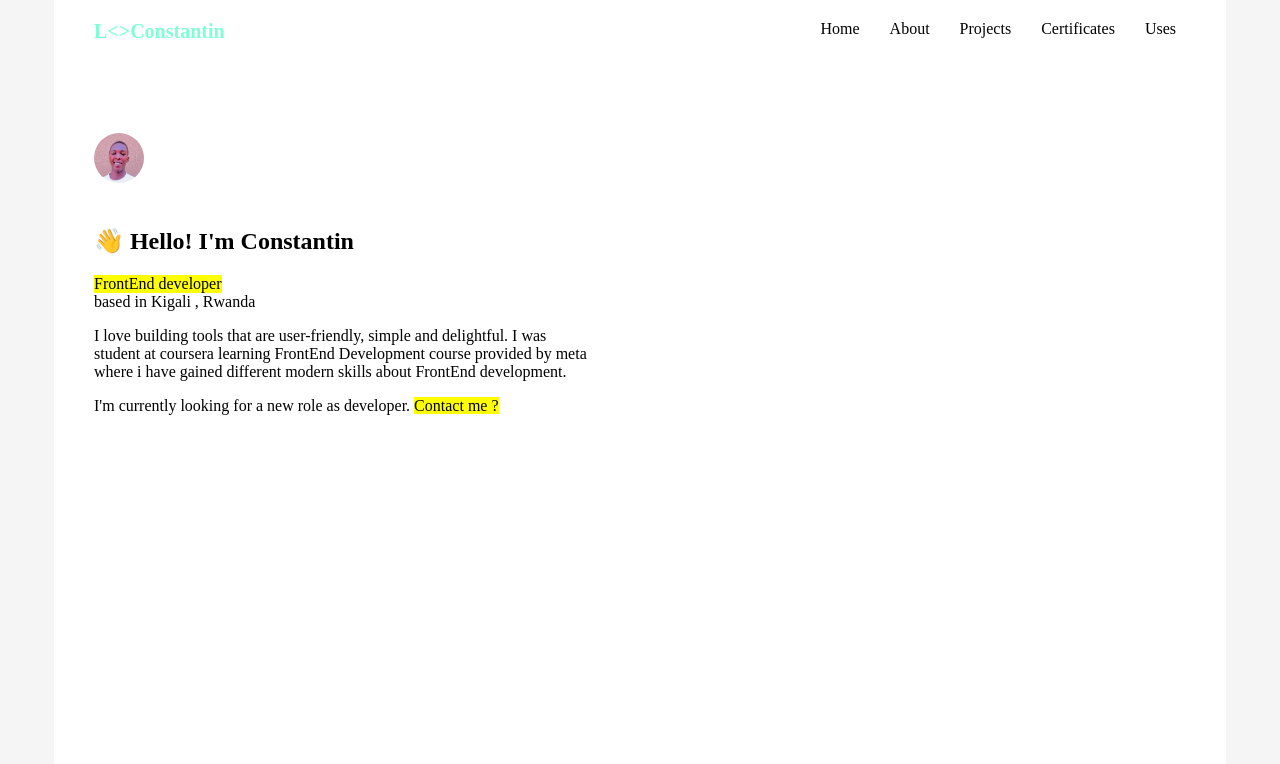
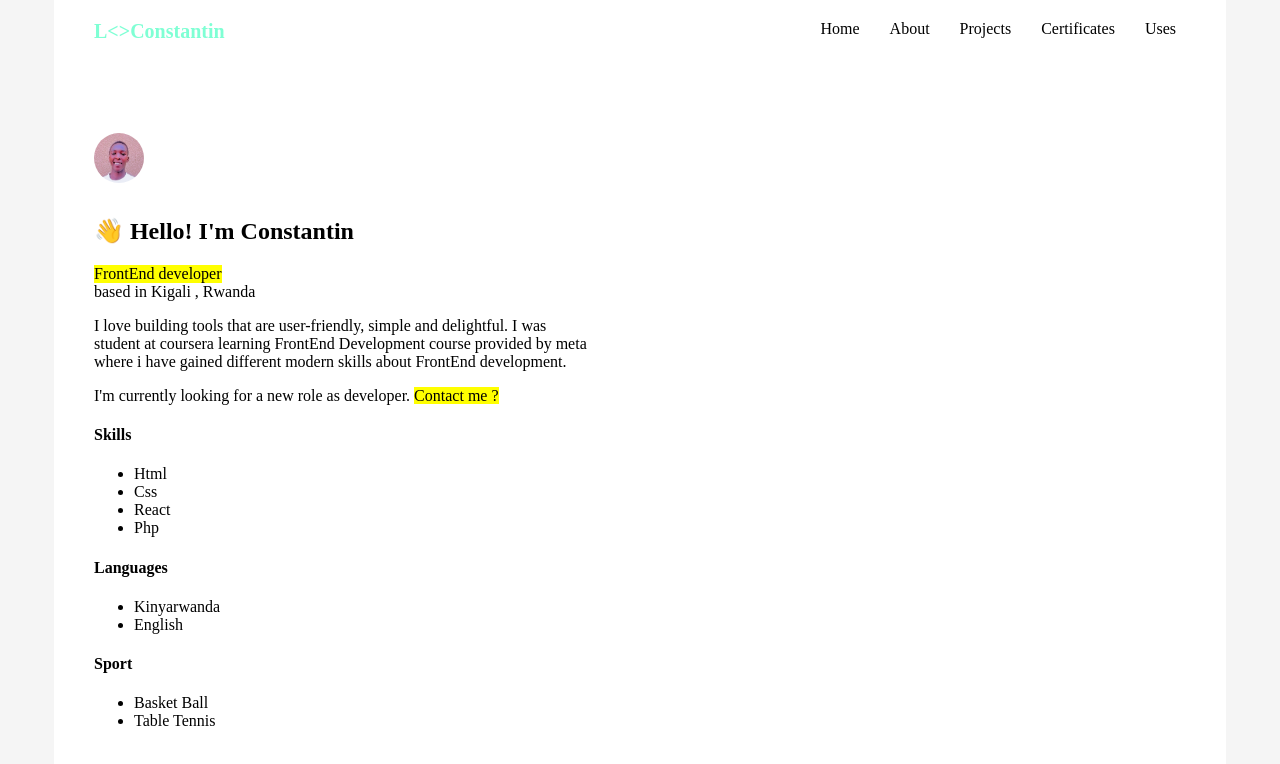
Before and after one commit to leconstantin/html_cv, a plain HTML site: page index.html in a window 1280 px wide. Drawn offline with Linux system fonts and the light colour scheme.

Commit message:
Add files via upload

```diff
--- a/index.html
+++ b/index.html
@@ -108,7 +108,7 @@
               src="/images/me.jpeg"
               alt="Leo Constantin image"
               title="Muhirwe Leo Constantin"
-              style="border-radius: 50%; margin: 20px 0"
+              style="border-radius: 50%; margin: 20px 0 10px 0"
             />
           </div>
           <div style="max-width: 500px">
@@ -130,8 +130,30 @@
             </p>
           </div>
         </section>
+        <section>
+          <h4>Skills</h4>
+          <ul>
+            <li>Html</li>
+            <li>Css</li>
+            <li>React</li>
+            <li>Php</li>
+          </ul>
+        </section>
+        <section>
+          <h4>Languages</h4>
+          <ul>
+            <li>Kinyarwanda</li>
+            <li>English</li>
+          </ul>
+        </section>
+        <section>
+          <h4>Sport</h4>
+          <ul>
+            <li>Basket Ball</li>
+            <li>Table Tennis</li>
+          </ul>
+        </section>
       </main>
-
       <footer></footer>
     </div>
   </body>
```
